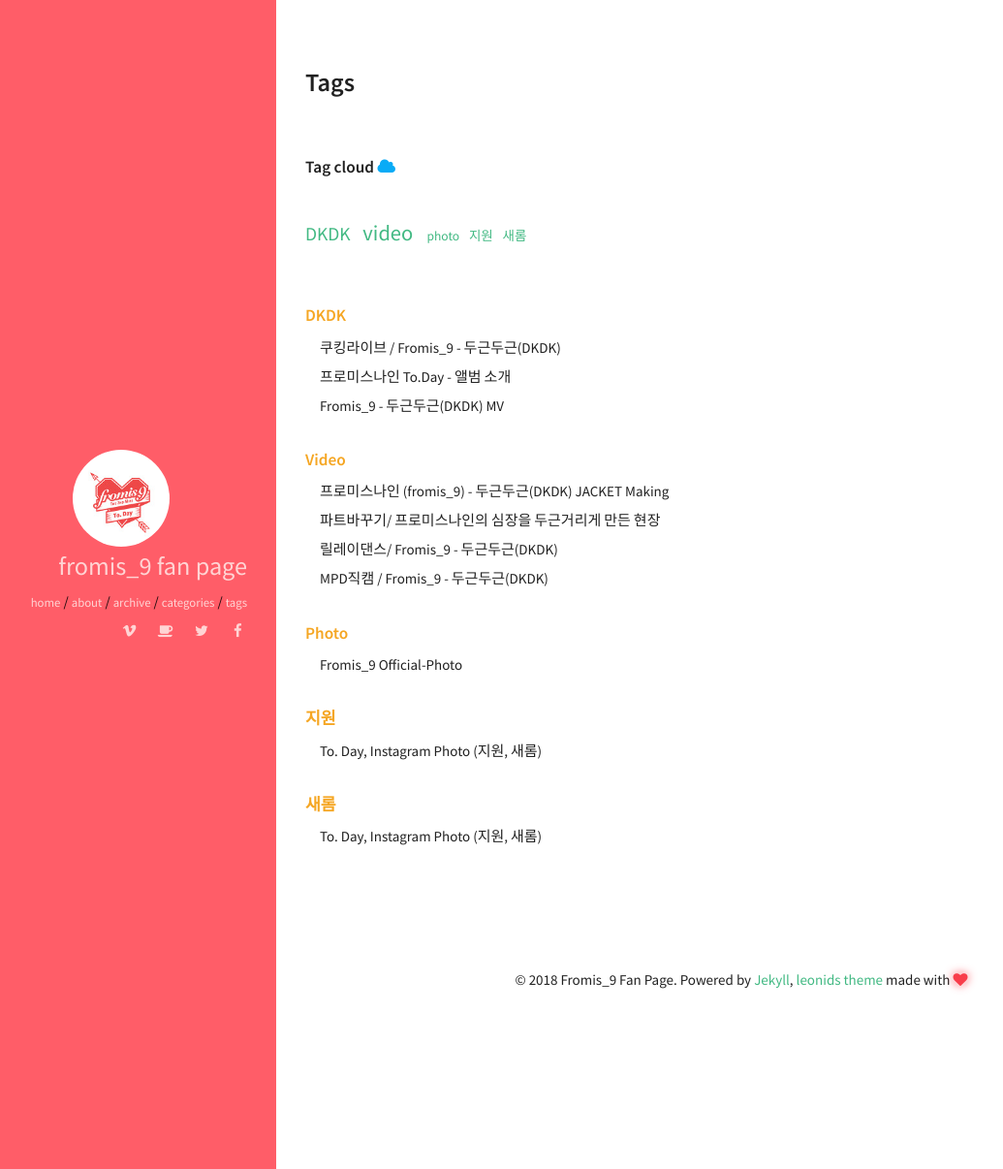
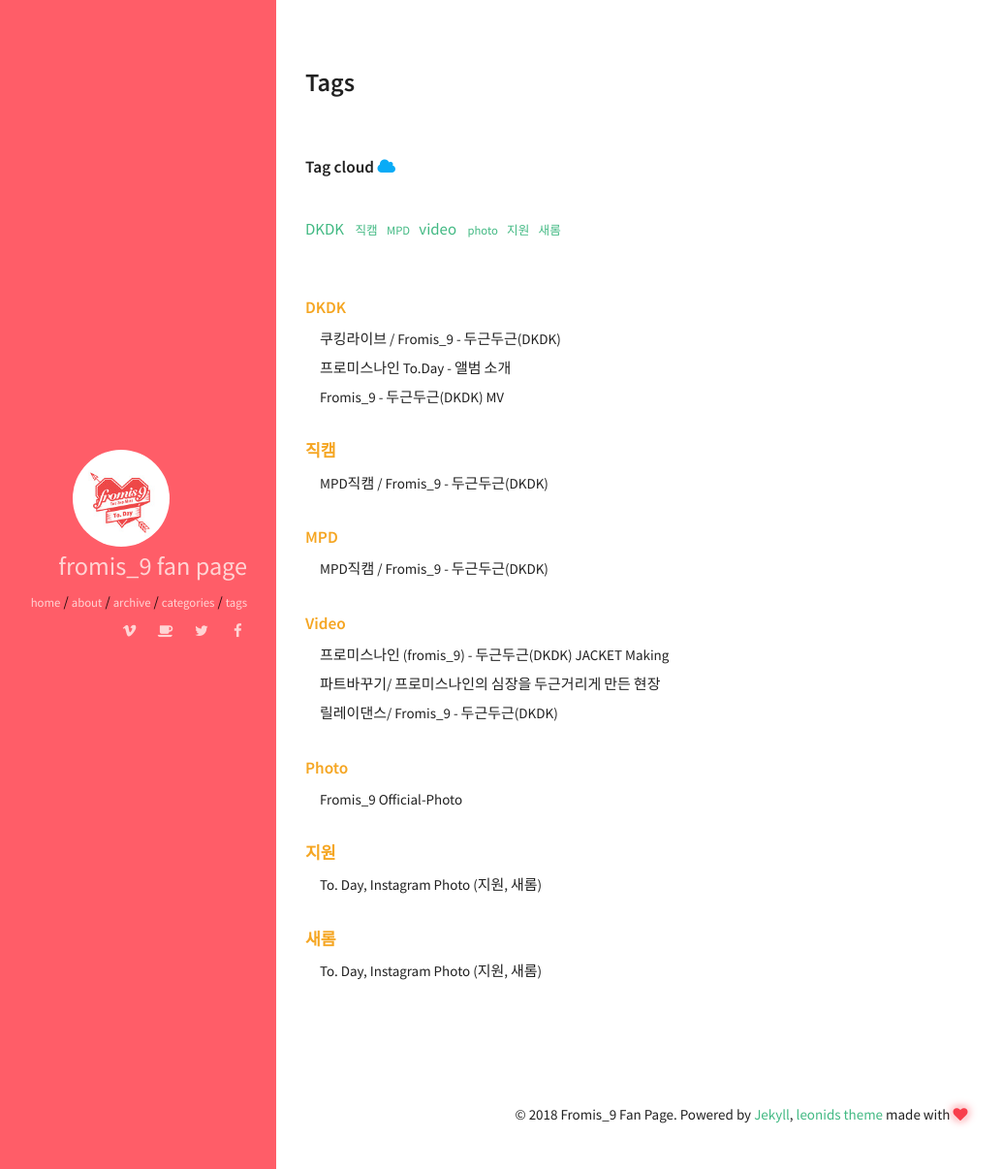
Before and after one commit to fromisnine/temp_page, a Jekyll site: the page built from tags.html, in a window 1280 px wide. Shown: the whole page at 97% size, without its empty margins (35-1070 px from the left). Built offline with Jekyll 4.4.1, drawn with Linux system fonts in a browser that asks for light colours.

Commit message:
Update 2018-06-07-DKDK_MPD.md

```diff
--- a/_posts/2018-06-07-DKDK_MPD.md
+++ b/_posts/2018-06-07-DKDK_MPD.md
@@ -1,7 +1,7 @@
 ---
 layout: post
 title: MPD직캠 / Fromis_9 - 두근두근(DKDK)
-tags : video
+tags : 직캠 MPD
 excerpt: "2018.06.07 - MCOUNTDOWN"
 categories: [video]
 comments: true
```
